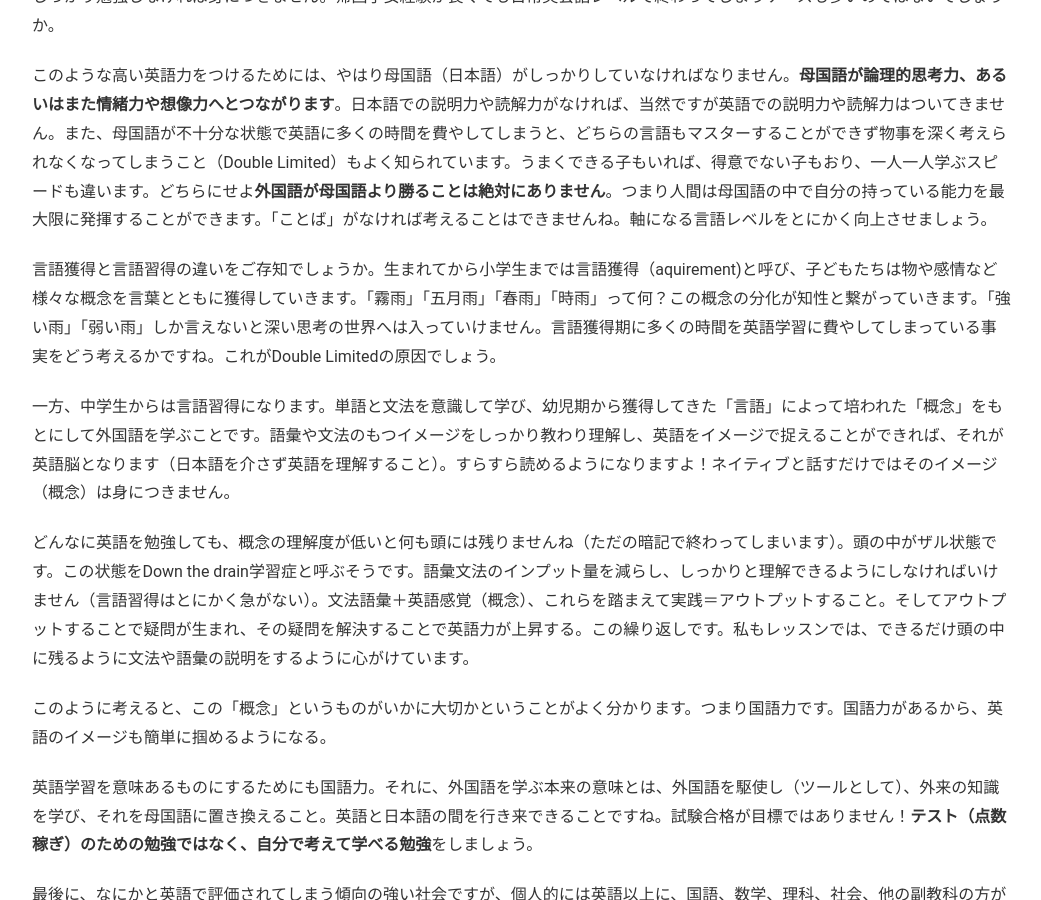
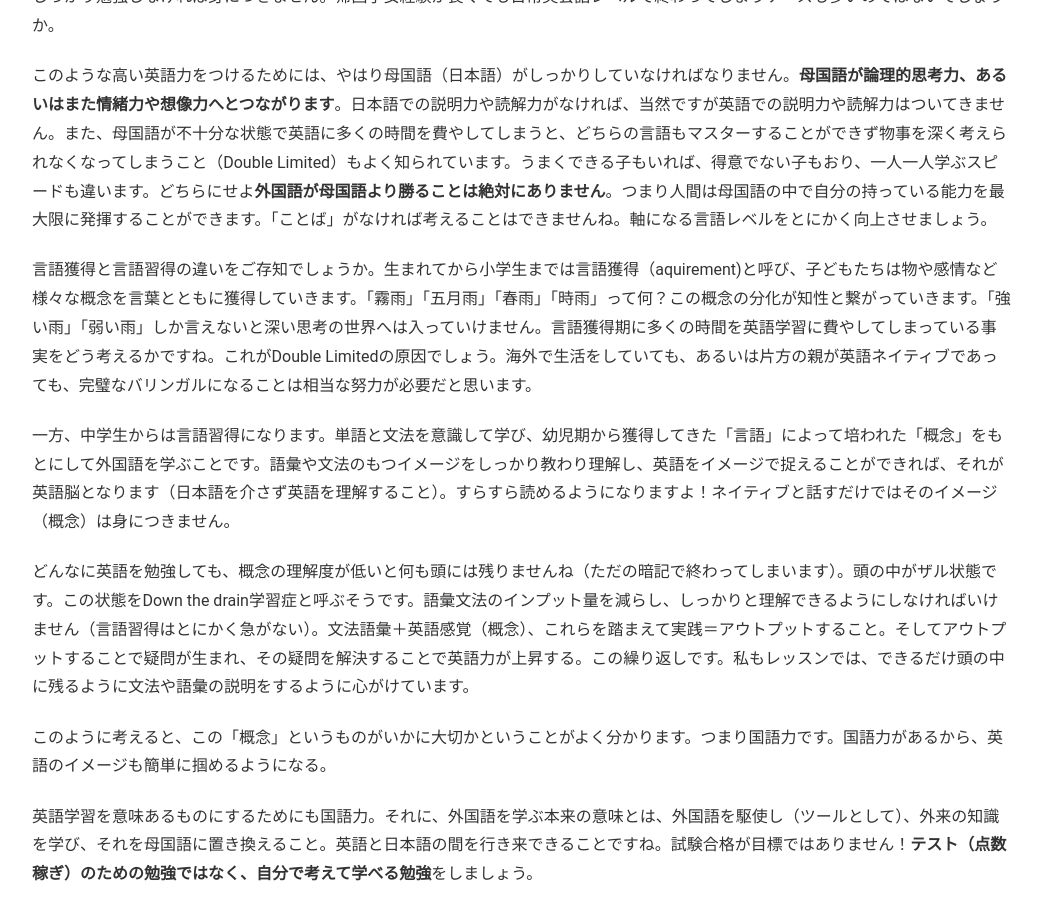
Before and after one commit to phocean/akispace, a Jekyll site: the page built from lessons.md, in a window 1280 px wide and 900 px high, scrolled down 2031 px. Shown: the whole window, without its empty margins (118-1159 px from the left). Built offline with Jekyll 4.4.1, drawn with Linux system fonts in a browser that asks for light colours.

Commit message:
Update lessons.md

```diff
--- a/lessons.md
+++ b/lessons.md
@@ -38,7 +38,7 @@ description: オンライン英語家庭教師　小学生から大学生まで
 
 このような高い英語力をつけるためには、やはり母国語（日本語）がしっかりしていなければなりません。**母国語が論理的思考力、あるいはまた情緒力や想像力へとつながります**。日本語での説明力や読解力がなければ、当然ですが英語での説明力や読解力はついてきません。また、母国語が不十分な状態で英語に多くの時間を費やしてしまうと、どちらの言語もマスターすることができず物事を深く考えられなくなってしまうこと（Double Limited）もよく知られています。うまくできる子もいれば、得意でない子もおり、一人一人学ぶスピードも違います。どちらにせよ**外国語が母国語より勝ることは絶対にありません**。つまり人間は母国語の中で自分の持っている能力を最大限に発揮することができます。「ことば」がなければ考えることはできませんね。軸になる言語レベルをとにかく向上させましょう。
 
-言語獲得と言語習得の違いをご存知でしょうか。生まれてから小学生までは言語獲得（aquirement)と呼び、子どもたちは物や感情など様々な概念を言葉とともに獲得していきます。「霧雨」「五月雨」「春雨」「時雨」って何？この概念の分化が知性と繋がっていきます。「強い雨」「弱い雨」しか言えないと深い思考の世界へは入っていけません。言語獲得期に多くの時間を英語学習に費やしてしまっている事実をどう考えるかですね。これがDouble Limitedの原因でしょう。
+言語獲得と言語習得の違いをご存知でしょうか。生まれてから小学生までは言語獲得（aquirement)と呼び、子どもたちは物や感情など様々な概念を言葉とともに獲得していきます。「霧雨」「五月雨」「春雨」「時雨」って何？この概念の分化が知性と繋がっていきます。「強い雨」「弱い雨」しか言えないと深い思考の世界へは入っていけません。言語獲得期に多くの時間を英語学習に費やしてしまっている事実をどう考えるかですね。これがDouble Limitedの原因でしょう。海外で生活をしていても、あるいは片方の親が英語ネイティブであっても、完璧なバリンガルになることは相当な努力が必要だと思います。
 
 一方、中学生からは言語習得になります。単語と文法を意識して学び、幼児期から獲得してきた「言語」によって培われた「概念」をもとにして外国語を学ぶことです。語彙や文法のもつイメージをしっかり教わり理解し、英語をイメージで捉えることができれば、それが英語脳となります（日本語を介さず英語を理解すること）。すらすら読めるようになりますよ！ネイティブと話すだけではそのイメージ（概念）は身につきません。
 
```
